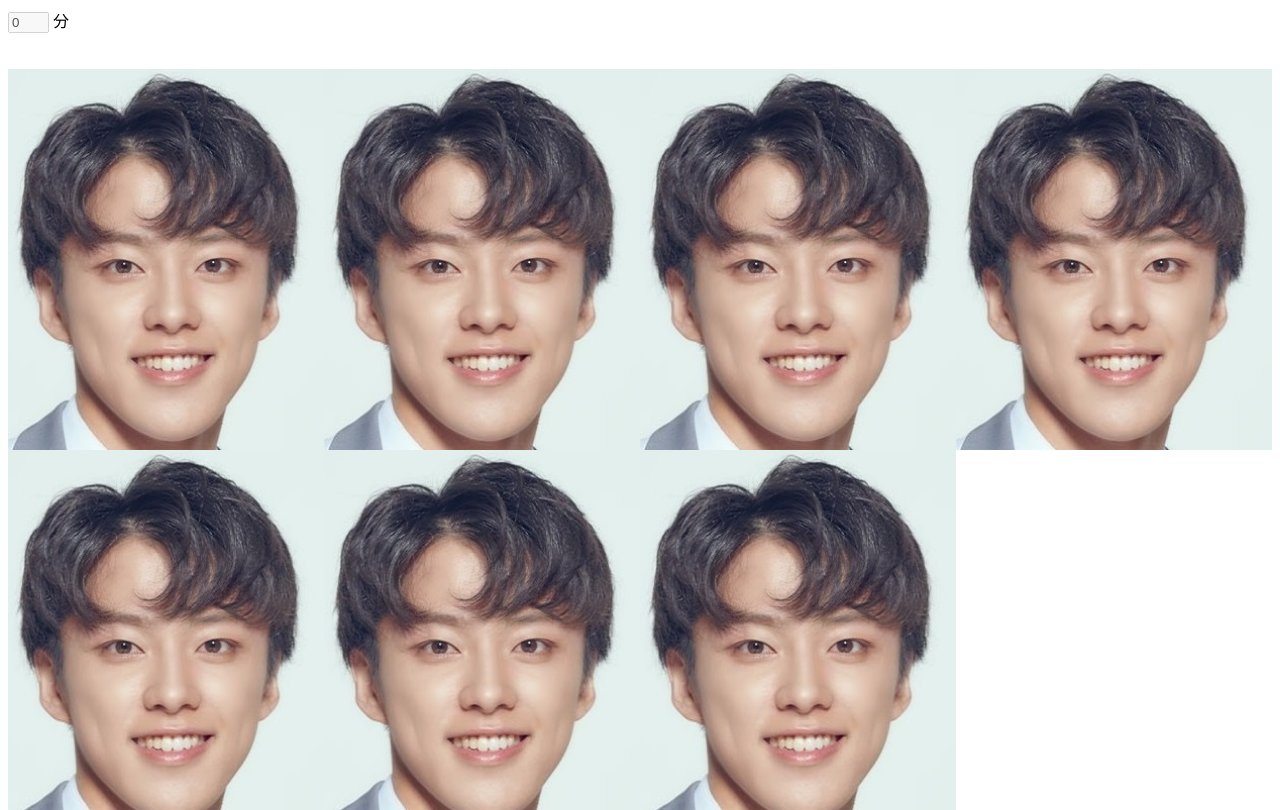
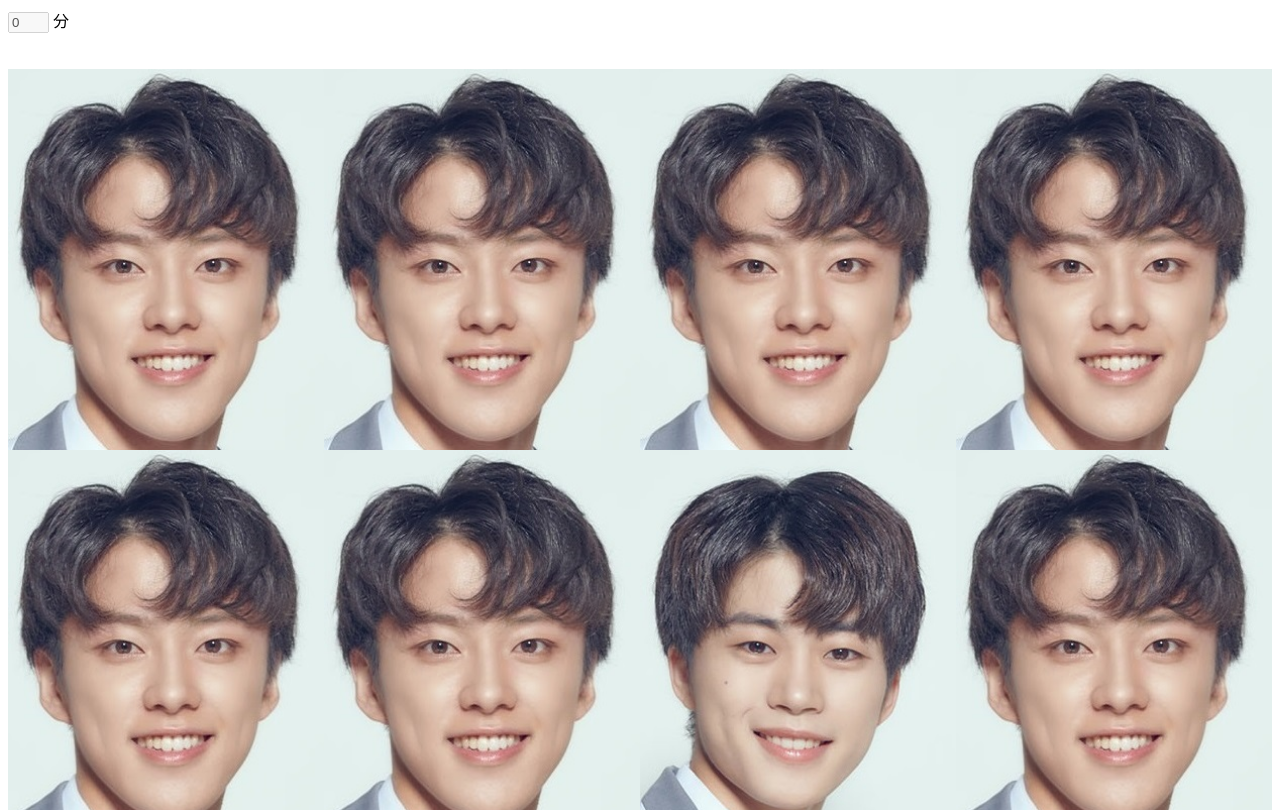
Before and after one commit to arupato/arupato.github.io, a plain HTML site: page myeyes.html in a window 1280 px wide. Shown: the top 810 px of the page. Drawn offline with nearby package versions, Linux system fonts and the light colour scheme.

Commit message:
Update myeyes.html

```diff
--- a/myeyes.html
+++ b/myeyes.html
@@ -16,10 +16,10 @@
         var txtj = "<img id=\"junki\"  src=\"images/junki.jpg\" />";
         var txtk = "<a href=\"javascript:clearText();\"><img title=\"syoya\"  src=\"images/syoya.jpg\" /></a>";
 
-        var r = parseInt(Math.random() * (num )*num-1);
+        var r = parseInt(Math.random() * (num )*num-2);
         $("#galleria").fadeOut();
         for (i = 0; i < (num*num-2) ; i++) {
-            if (i == r) {
+            if (i == r & i!=0) {
                 $("#galleria").append(txtk);
             }
 
```
